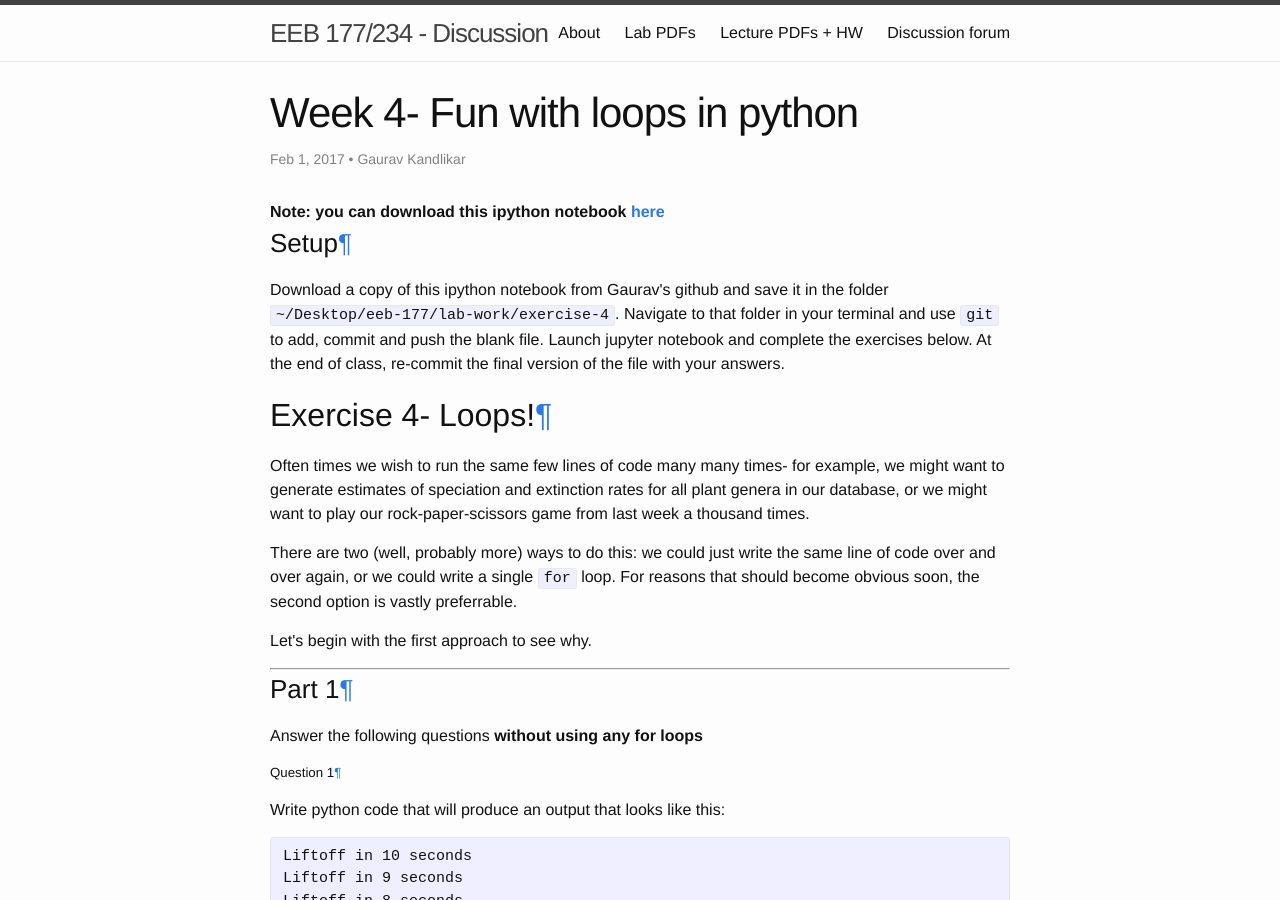
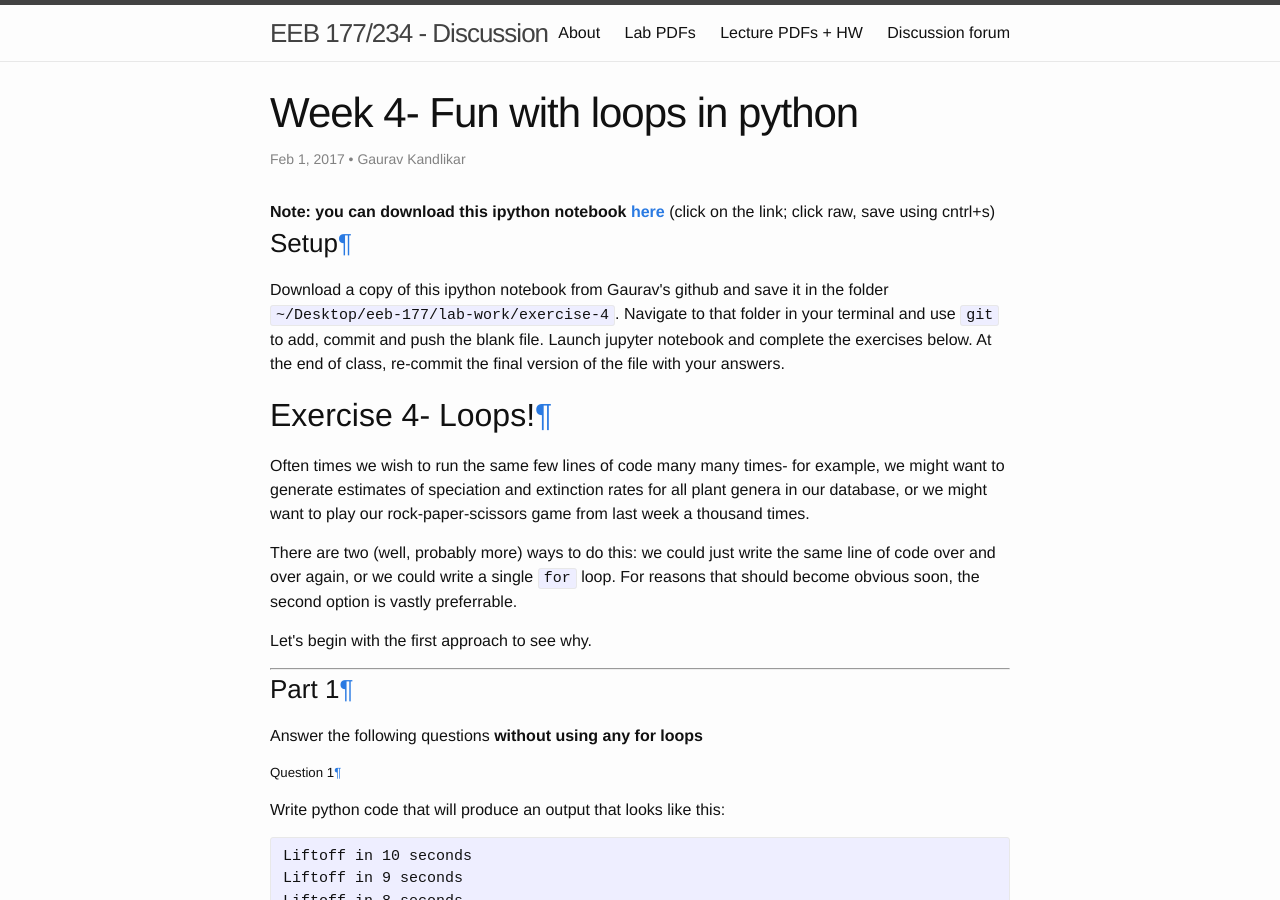
Before and after one commit to michaelalfaro/eeb177-W17.github.io, a Jekyll site: the page built from _posts/2017-02-01-exercise4-loops.html, in a window 1280 px wide and 900 px high. Built offline with Jekyll 4.4.1, drawn with Linux system fonts in a browser that asks for light colours.

Commit message:
adding instructions to save file

```diff
--- a/_posts/2017-02-01-exercise4-loops.html
+++ b/_posts/2017-02-01-exercise4-loops.html
@@ -5,7 +5,7 @@ date:   2017-02-01
 author: Gaurav Kandlikar
 ---
 
-<b>Note: you can download this ipython notebook <a href = https://github.com/eeb177-W17/eeb177-W17.github.io/tree/master/weekly_content/week4/Exercise-4.ipynb>here</a> </b>
+<b>Note: you can download this ipython notebook <a href = https://github.com/eeb177-W17/eeb177-W17.github.io/tree/master/weekly_content/week4/Exercise-4.ipynb>here</a> </b> (click on the link; click raw, save using cntrl+s)
 
 <div class="cell border-box-sizing text_cell rendered">
 <div class="prompt input_prompt">
```
